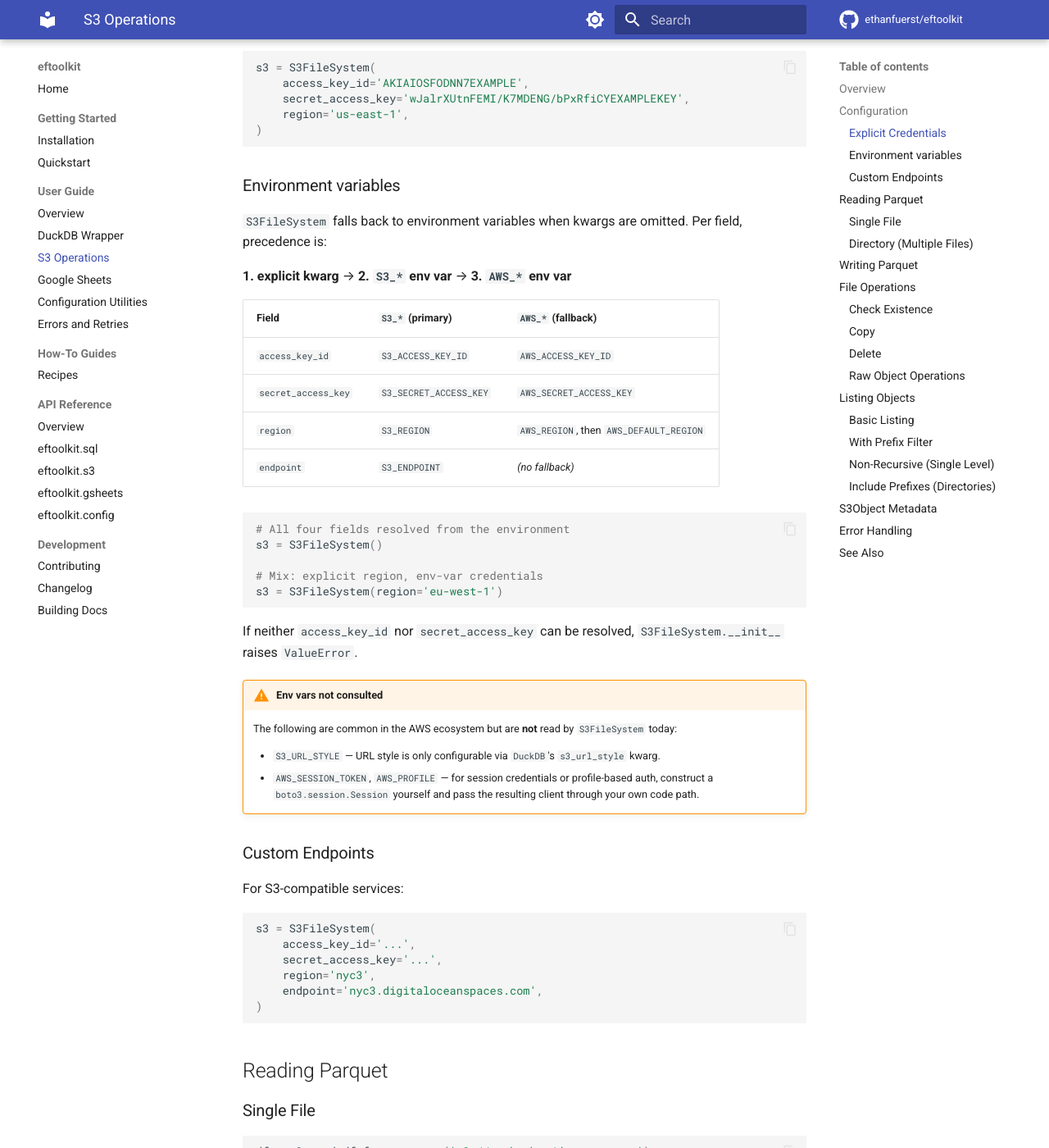
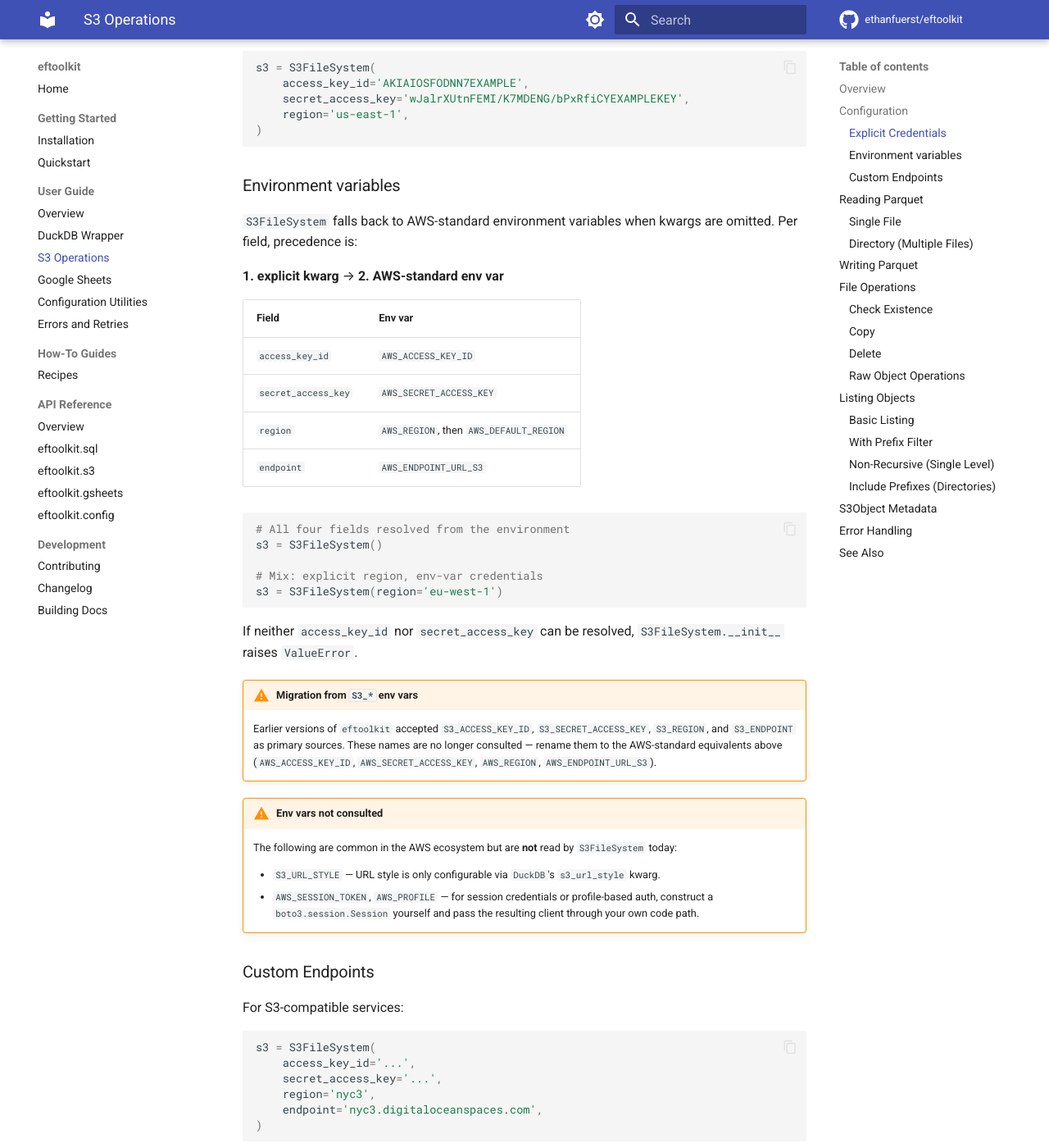
Before and after one commit to ethanfuerst/eftoolkit, an MkDocs documentation site: the page built from docs/user-guide/s3.md, in a window 1280 px wide and 1400 px high, scrolled down 525 px. Shown: the whole window at 82% size. Built offline with MkDocs 1.6.1 and Material for MkDocs 9.7.7, drawn with Linux system fonts in a browser that asks for light colours; comment, search, counter and statistics services are not loaded; the version menu is left out.

Commit message:
feat(S3FileSystem)!: Use AWS-standard env vars, drop S3_* aliases (#55)

````diff
--- a/docs/user-guide/s3.md
+++ b/docs/user-guide/s3.md
@@ -28,17 +28,17 @@ s3 = S3FileSystem(
 
 ### Environment variables
 
-`S3FileSystem` falls back to environment variables when kwargs are omitted.
-Per field, precedence is:
+`S3FileSystem` falls back to AWS-standard environment variables when
+kwargs are omitted. Per field, precedence is:
 
-**1. explicit kwarg** → **2. `S3_*` env var** → **3. `AWS_*` env var**
+**1. explicit kwarg** → **2. AWS-standard env var**
 
-| Field | `S3_*` (primary) | `AWS_*` (fallback) |
-|-------|------------------|--------------------|
-| `access_key_id` | `S3_ACCESS_KEY_ID` | `AWS_ACCESS_KEY_ID` |
-| `secret_access_key` | `S3_SECRET_ACCESS_KEY` | `AWS_SECRET_ACCESS_KEY` |
-| `region` | `S3_REGION` | `AWS_REGION`, then `AWS_DEFAULT_REGION` |
-| `endpoint` | `S3_ENDPOINT` | _(no fallback)_ |
+| Field | Env var |
+|-------|---------|
+| `access_key_id` | `AWS_ACCESS_KEY_ID` |
+| `secret_access_key` | `AWS_SECRET_ACCESS_KEY` |
+| `region` | `AWS_REGION`, then `AWS_DEFAULT_REGION` |
+| `endpoint` | `AWS_ENDPOINT_URL_S3` |
 
 ```python
 # All four fields resolved from the environment
@@ -50,6 +50,13 @@ s3 = S3FileSystem(region='eu-west-1')
 
 If neither `access_key_id` nor `secret_access_key` can be resolved,
 `S3FileSystem.__init__` raises `ValueError`.
+
+!!! warning "Migration from `S3_*` env vars"
+    Earlier versions of `eftoolkit` accepted `S3_ACCESS_KEY_ID`,
+    `S3_SECRET_ACCESS_KEY`, `S3_REGION`, and `S3_ENDPOINT` as primary
+    sources. These names are no longer consulted — rename them to the
+    AWS-standard equivalents above (`AWS_ACCESS_KEY_ID`,
+    `AWS_SECRET_ACCESS_KEY`, `AWS_REGION`, `AWS_ENDPOINT_URL_S3`).
 
 !!! warning "Env vars not consulted"
     The following are common in the AWS ecosystem but are **not** read by
````
Also changed, not shown: .claude/CLAUDE.md (+2 -2 lines), docs/user-guide/duckdb.md (+15 -9 lines), 8 other files.
